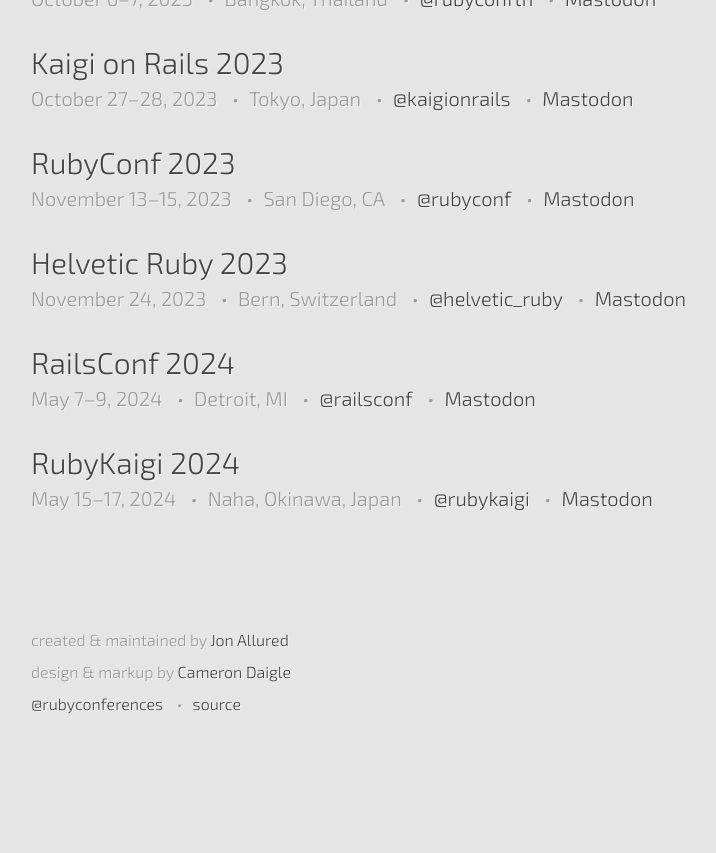
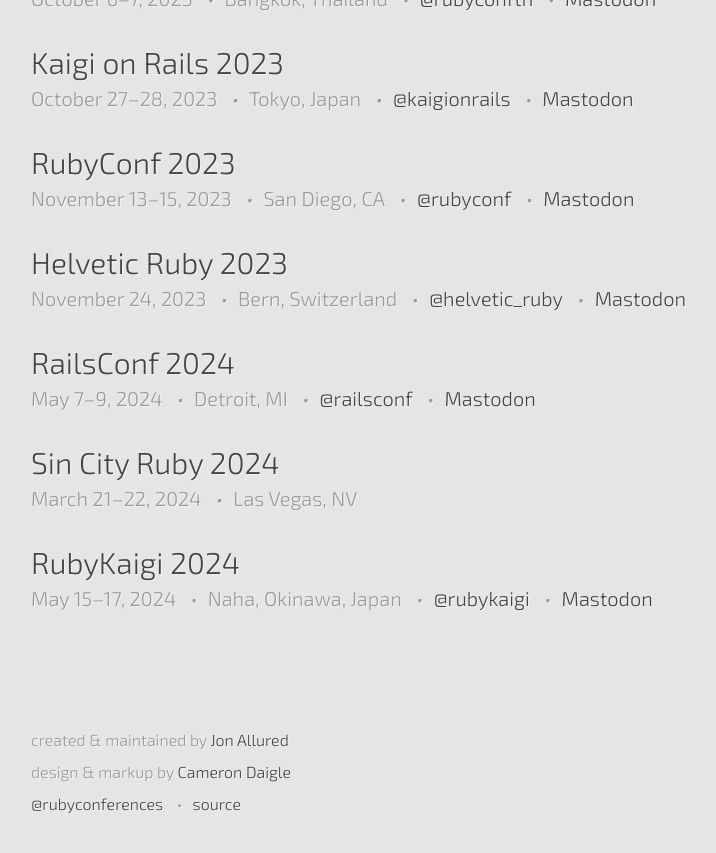
Before and after one commit to ruby-conferences/ruby-conferences.github.io, a Jekyll site: the page built from index.html, in a window 1280 px wide and 900 px high, scrolled down 1818 px. Shown: the top 853 px of the window, without its empty margins (209-925 px from the left). Built offline with Jekyll 4.4.1, drawn with Linux system fonts in a browser that asks for light colours; before the commit the page ends 2618 px from its top, so only the background shows below that.

Commit message:
Add Sin City Ruby 2024

```diff
--- a/_data/conferences.yml
+++ b/_data/conferences.yml
@@ -2332,6 +2332,12 @@
   twitter: railsconf
   mastodon: https://ruby.social/@railsconf
 
+- name: Sin City Ruby 2024
+  location: Las Vegas, NV
+  start_date: 2024-03-21
+  end_date: 2024-03-22
+  url: https://www.sincityruby.com
+
 - name: RubyKaigi 2024
   location: Naha, Okinawa, Japan
   start_date: 2024-05-15
```
